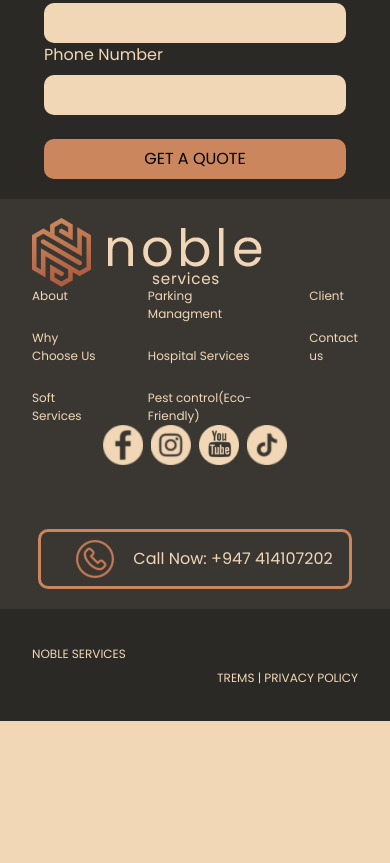
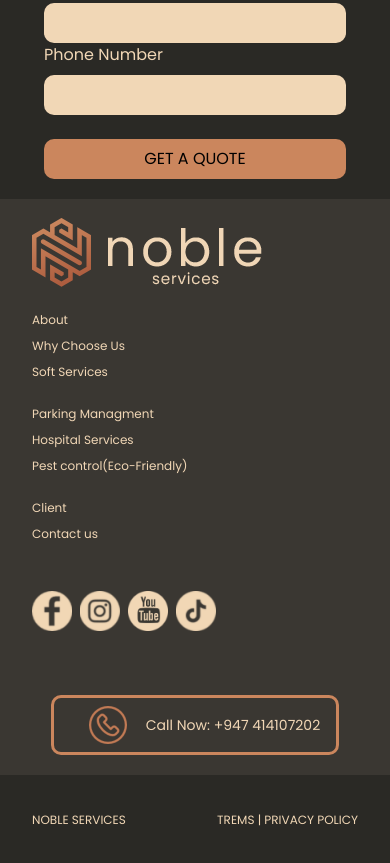
Before and after one commit to weblinxsolution/Noble, a plain HTML site: page index.html in a window 390 px wide. Shown: the part 4538-5401 px from the top of the page. Before the commit the page ends 5259 px from the top, so only its background shows below. Drawn offline with nearby package versions, Linux system fonts and the light colour scheme.

Commit message:
testing-1

```diff
--- a/index.html
+++ b/index.html
@@ -340,23 +340,23 @@
                         <img src="./images/logo.png" alt="">
                     </div>
                 </div>
-                <div class="col-lg-6 d-flex gap-5 align-items-start justify-content-center">
-                    <div class="text-skin d-flex flex-column gap-4">
+                <div class="col-lg-6 d-lg-flex gap-5 align-items-start justify-content-center">
+                    <div class="text-skin d-flex flex-column gap-lg-4 gap-2 mt-lg-0 mt-4">
                         <a href="#">About</a>
                         <a href="#">Why Choose Us</a>
                         <a href="#">Soft Services</a>
                     </div>
-                    <div class="text-skin d-flex flex-column gap-4">
+                    <div class="text-skin d-flex flex-column gap-lg-4 gap-2 mt-lg-0 mt-4">
                         <a href="#">Parking Managment</a>
                         <a href="#">Hospital Services</a>
                         <a href="#">Pest control(Eco-Friendly)</a>
                     </div>
-                    <div class="text-skin d-flex flex-column gap-4">
+                    <div class="text-skin d-flex flex-column gap-lg-4 gap-2 mt-lg-0 mt-4">
                         <a href="#">Client</a>
                         <a href="#">Contact us</a>
                     </div>
                 </div>
-                <div class="col-lg-4 d-flex all-socails justify-content-center">
+                <div class="col-lg-4 d-flex all-socails justify-content-lg-center justify-content-start mt-lg-0 mt-5">
                     <div>
                         <img src="./images/facbook.png" alt="">
                     </div>
@@ -387,12 +387,12 @@
     <section class="lower-sec">
         <div class="wrapper">
             <div class="row align-items-center">
-                <div class="col-lg-6 d-flex justify-content-start">
+                <div class="col-6 d-flex justify-content-start">
                     <div>
                         <a href="">NOBLE SERVICES</a>
                     </div>
                 </div>
-                <div class="col-lg-6 d-flex justify-content-end">
+                <div class="col-6 d-flex justify-content-end">
                     <div>
                         <a href="">TREMS | PRIVACY POLICY</a>
                     </div>
--- a/style.css
+++ b/style.css
@@ -367,4 +367,7 @@ p {
         padding-top: 0;
         padding-bottom: 0;
     }
+    .call-now button{
+font-size: 14px;
+    }
 }
```
